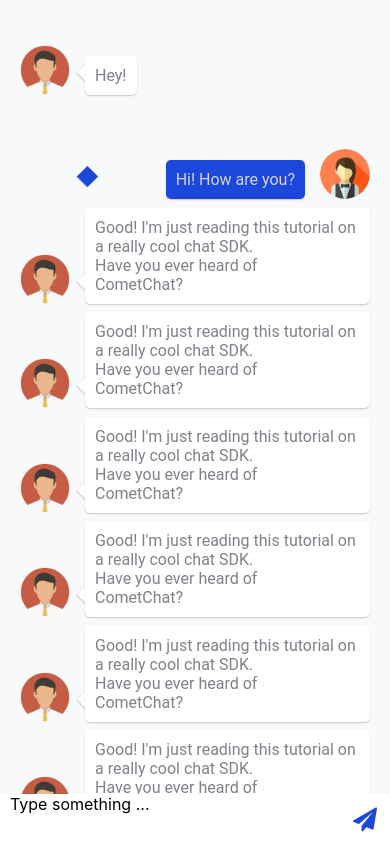
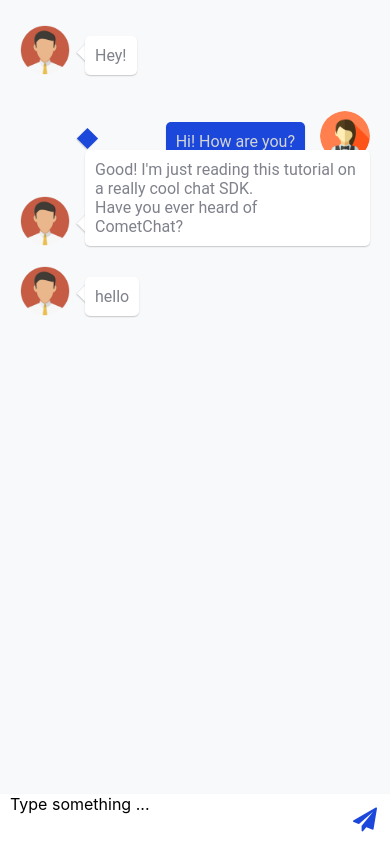
Before and after one commit to ealimardaniii/ifs, a React Native app: screen / in a window 390 px wide. Built offline with nearby package versions, Linux system fonts and the light colour scheme.

Commit message:
feat(Main.js): show-message-from-redux

```diff
--- a/src/components/generic/Layout.js
+++ b/src/components/generic/Layout.js
@@ -1,5 +1,5 @@
 import React from 'react';
-import {StyleSheet, StatusBar, ScrollView, SafeAreaView} from 'react-native';
+import {StyleSheet, StatusBar, View, SafeAreaView} from 'react-native';
 import {COLORS} from 'global/colors';
 import ChatInput from 'components/main/ChatInput';
 
@@ -7,7 +7,7 @@
   return (
     <SafeAreaView style={styles.container}>
       <StatusBar barStyle="dark-content" backgroundColor={COLORS.LIGHT} />
-      <ScrollView style={styles.content}>{props.children}</ScrollView>
+      <View style={styles.content}>{props.children}</View>
       <ChatInput />
     </SafeAreaView>
   );
--- a/src/components/main/ChatItem.js
+++ b/src/components/main/ChatItem.js
@@ -6,6 +6,7 @@
 
 const ChatItem = (props) => {
   const {isBoy} = props;
+  const {item} = props.content;
   return (
     <View style={isBoy ? styles.container : styles.container_girl}>
       <View style={[styles.corner, !isBoy && styles.corner_girl]} />
@@ -16,7 +17,7 @@
       <View style={[styles.content, !isBoy && styles.content_girl]}>
         <TextApp
           style={[styles.content_text, !isBoy && styles.content_text_girl]}>
-          {props.content}
+          {item ?? props.content}
         </TextApp>
       </View>
     </View>
--- a/src/redux/Reducers/messageReducer.js
+++ b/src/redux/Reducers/messageReducer.js
@@ -1,7 +1,7 @@
 import {SEND_MESSAGE} from 'redux/Actions/Type';
 
 const initialState = {
-  message: null,
+  message: ['hello'],
 };
 
 export default global = (state = initialState, action = {}) => {
--- a/src/screens/Main.js
+++ b/src/screens/Main.js
@@ -1,19 +1,26 @@
 import React from 'react';
+import {FlatList} from 'react-native';
+import {useSelector} from 'react-redux';
 import ChatItem from 'components/main/ChatItem';
 const CHAT_TEXT =
   "Good! I'm just reading this tutorial on a really cool chat SDK.\nHave you ever heard of\nCometChat?";
 const Main = () => {
+  //redux
+  const messages = useSelector((state) => state.messages.message);
+  //main
   return (
-    <>
-      <ChatItem isBoy content={'Hey!'} />
-      <ChatItem content={'Hi! How are you?'} />
-      <ChatItem isBoy content={CHAT_TEXT} />
-      <ChatItem isBoy content={CHAT_TEXT} />
-      <ChatItem isBoy content={CHAT_TEXT} />
-      <ChatItem isBoy content={CHAT_TEXT} />
-      <ChatItem isBoy content={CHAT_TEXT} />
-      <ChatItem isBoy content={CHAT_TEXT} />
-    </>
+    <FlatList
+      ListHeaderComponent={
+        <>
+          <ChatItem isBoy content={'Hey!'} />
+          <ChatItem content={'Hi! How are you?'} />
+          <ChatItem isBoy content={CHAT_TEXT} />
+        </>
+      }
+      data={messages}
+      keyExtractor={(item, index) => index.toString()}
+      renderItem={(item) => <ChatItem isBoy content={item} />}
+    />
   );
 };
 export default Main;
```
